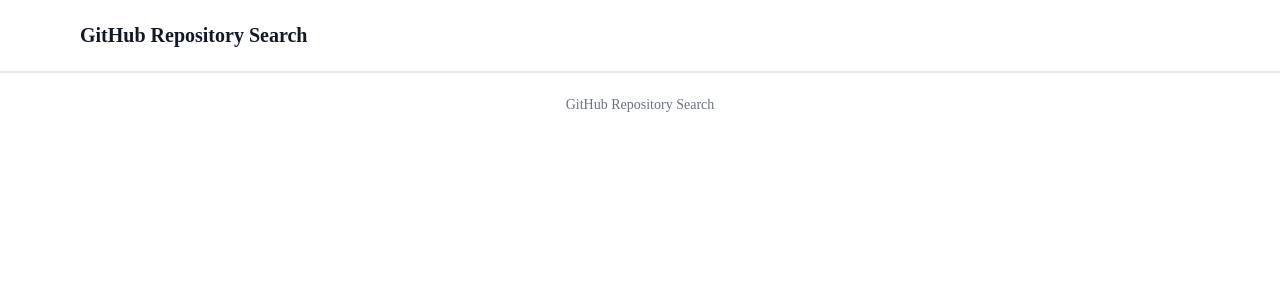
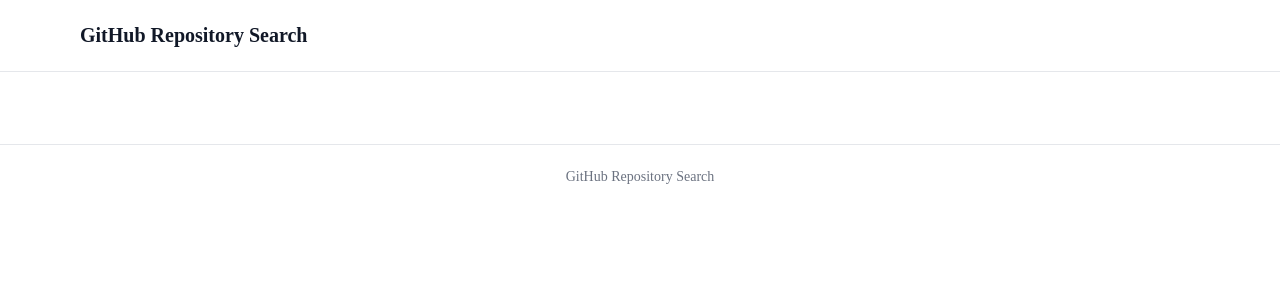
Before and after one commit to Smatsumot0/github-repository-search, a Next.js app: page / in a window 1280 px wide. Shown: the top 300 px of the page. Built offline with nearby package versions, Linux system fonts and the light colour scheme.

Commit message:
Mainコンポーネント追加

```diff
--- a/package.json
+++ b/package.json
@@ -9,6 +9,7 @@
     "lint": "eslint"
   },
   "dependencies": {
+    "clsx": "^2.1.1",
     "next": "16.2.4",
     "react": "19.2.4",
     "react-dom": "19.2.4"
--- a/src/app/page.tsx
+++ b/src/app/page.tsx
@@ -1,10 +1,10 @@
-import { Footer, Header } from "@/components"
+import { Footer, Header, Main } from "@/components"
 
 export default function Home() {
   return (
     <div>
       <Header />
-      <main className="content-width"></main>
+      <Main></Main>
       <Footer />
     </div>
   )
--- a/src/components/index.ts
+++ b/src/components/index.ts
@@ -1,2 +1,3 @@
 export * from "./header/Header"
 export * from "./footer/Footer"
+export * from "./main/Main"
--- /dev/null
+++ b/src/components/main/Main.module.css
@@ -0,0 +1,4 @@
+.main {
+  padding-block-start: var(--space-8);
+  padding-block-end: var(--space-10);
+}
--- /dev/null
+++ b/src/components/main/Main.tsx
@@ -0,0 +1,13 @@
+import { ComponentPropsWithoutRef } from "react"
+import styles from "./Main.module.css"
+import clsx from "clsx"
+
+type MainProps = ComponentPropsWithoutRef<"main">
+
+export function Main({ children, className, ...props }: MainProps) {
+  return (
+    <main className={clsx(styles.main, "content-width", className)} {...props}>
+      {children}
+    </main>
+  )
+}
```
Also changed, not shown: 1 other file (tests, documents, lock files or other folders).
